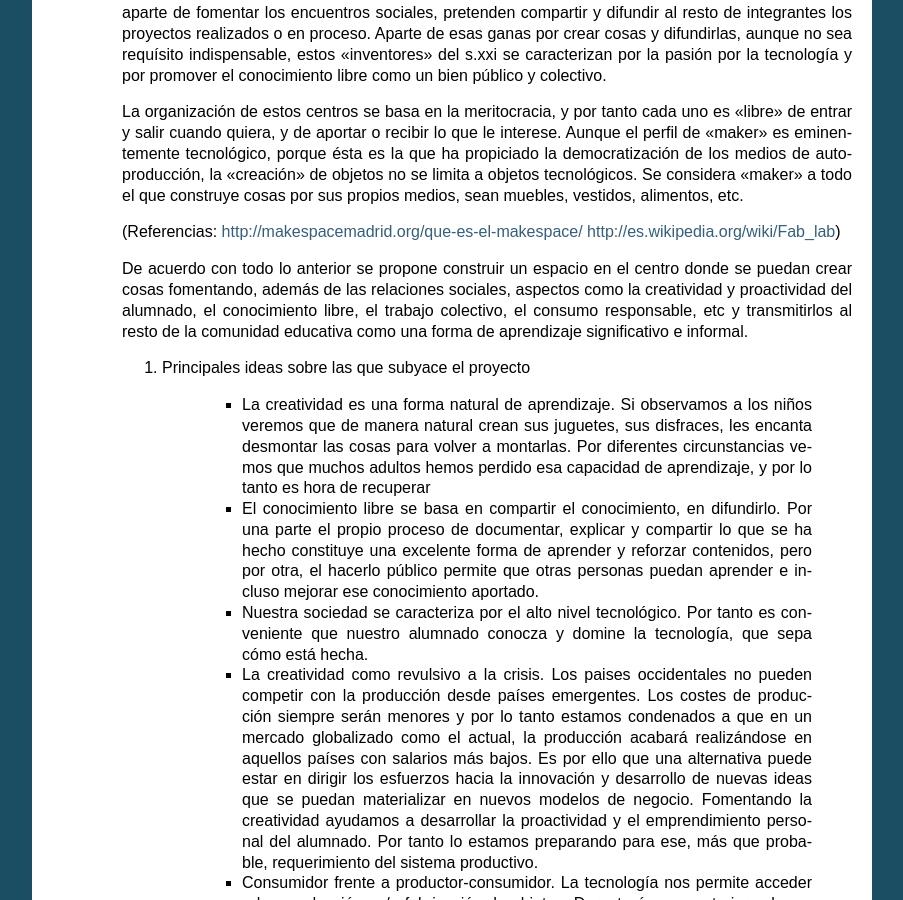
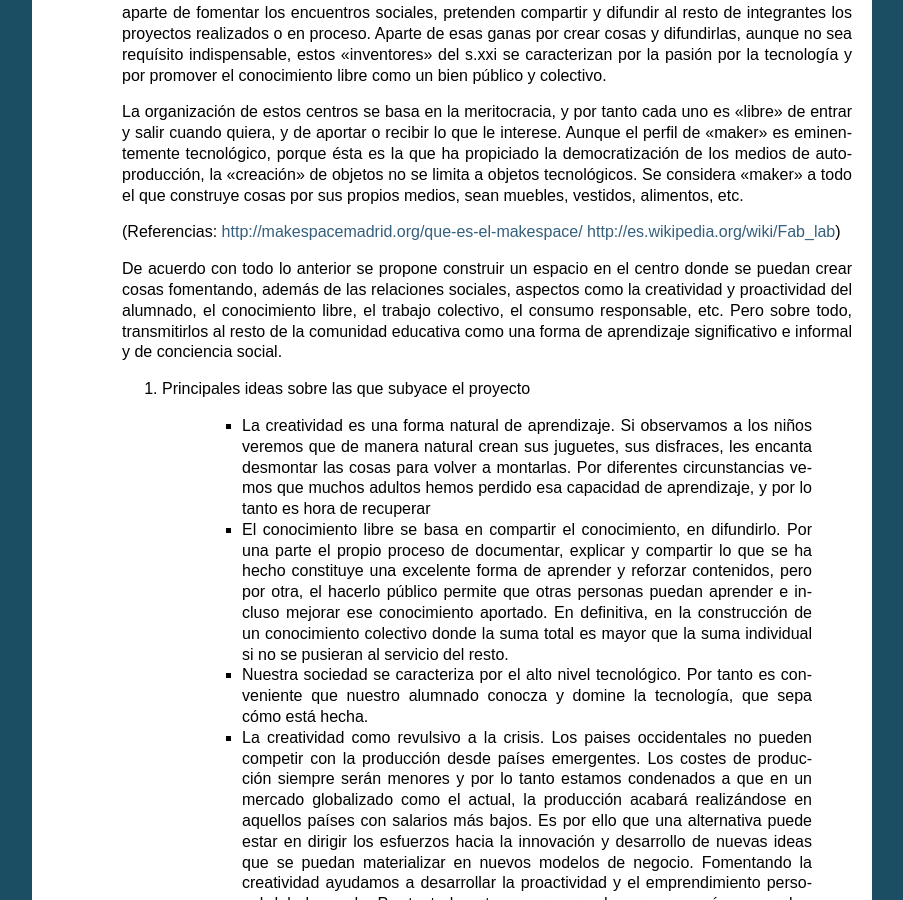
Before and after one commit to es3a10/aula_creativa, a Sphinx documentation site: the page built from docs/articulos.rst, in a window 1280 px wide and 900 px high, scrolled down 488 px. Shown: the whole window, without its empty margins (198-1101 px from the left). Built offline with Sphinx 7.4.7, drawn with Linux system fonts in a browser that asks for light colours; some of the changed text lies outside the part shown.

Commit message:
Update articulos.rst

```diff
--- a/docs/articulos.rst
+++ b/docs/articulos.rst
@@ -40,8 +40,8 @@
 	De acuerdo con todo lo anterior se propone construir un espacio en el centro donde se puedan
 	crear cosas fomentando, además de las relaciones sociales, aspectos como
 	la creatividad y proactividad del alumnado, el conocimiento libre, el trabajo colectivo,
-	el consumo responsable, etc y transmitirlos al resto de la comunidad educativa como una
-	forma de aprendizaje significativo e informal.
+	el consumo responsable, etc. Pero sobre todo, transmitirlos al resto de la comunidad educativa como una
+	forma de aprendizaje significativo e informal y de conciencia social.
 
 	#. Principales ideas sobre las que subyace el proyecto
 
@@ -54,7 +54,9 @@
 		  Por una parte el propio proceso de documentar, explicar y compartir lo que se ha hecho
 		  constituye una excelente forma de aprender y reforzar contenidos, pero por otra,
 		  el hacerlo público permite que
-		  otras personas puedan aprender e incluso mejorar ese conocimiento aportado.
+		  otras personas puedan aprender e incluso mejorar ese conocimiento aportado. En definitiva,
+		  en la construcción de un conocimiento colectivo donde la suma total es mayor que
+		  la suma individual si no se pusieran al servicio del resto.
 
 		- Nuestra sociedad se caracteriza por el alto nivel tecnológico. Por tanto es
 		  conveniente que nuestro alumnado conocza y domine la tecnología, que sepa cómo está
@@ -112,11 +114,11 @@
 	del proyecto, y por tanto la lista que aparece a continuación podría ser orientativa.
 
     	Contenidos curriculares básicos:
-        	- Mecánica física --> Velocidades lineales, angulares, engranajes
-        	- Ley de Ohm --> Corriente eléctrica
-        	- Componentes electrónicos --> Resistencias, Tipos de Motores, ...
+        	- Mecánica física: Conceptos como velocidades lineales, angulares, engranajes, ...
+        	- Ley de Ohm y Corriente eléctrica
+        	- Componentes electrónicos básicos: Resistencias, Tipos de Motores, ...
         	- Arquitectura y redes de Ordenadores
-        	- Fundamentos de Programación a través de Scratch
+        	- Fundamentos de Programación a través de Scratch (si finalmente aparece en el currículo de Secundaria, como en Primaria)
    	Contenidos específicos del Espacio Maker:
 	        - Montaje de equipos con Raspberry Pi
 	        - Reciclaje de equipos
@@ -134,6 +136,7 @@
 		- Animaciones
 		- Videojuego
 		- Problemas geométricos
+		- Simulaciones virtuales de Robots
     	Contenidos de Hardware Libre:
 		- Iniciación a Arduino con el programa online 123d Circuits (http://123d.circuits.io/)
 		- Control desde Arduino de los principales componentes electrónicos.
```
